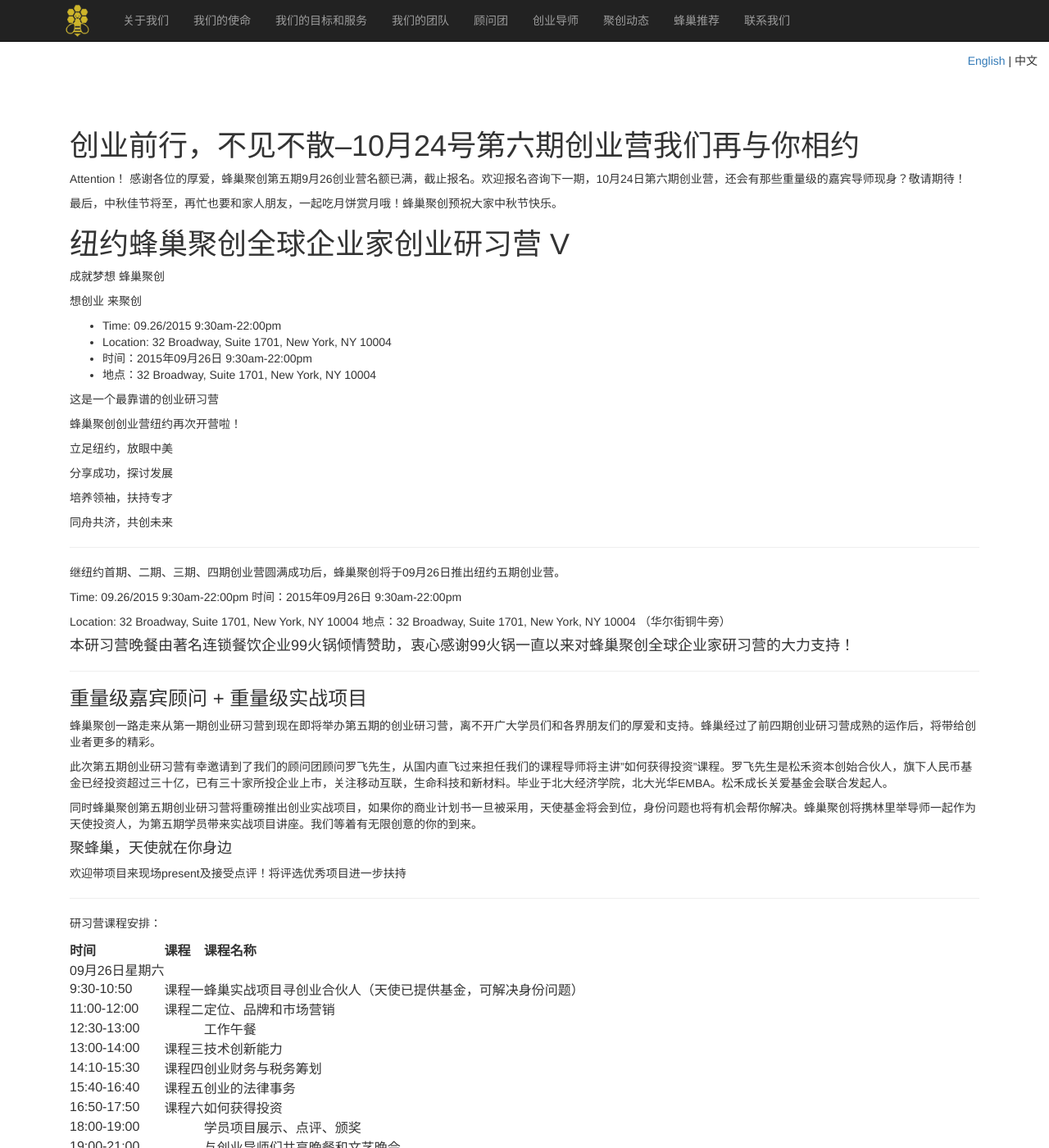
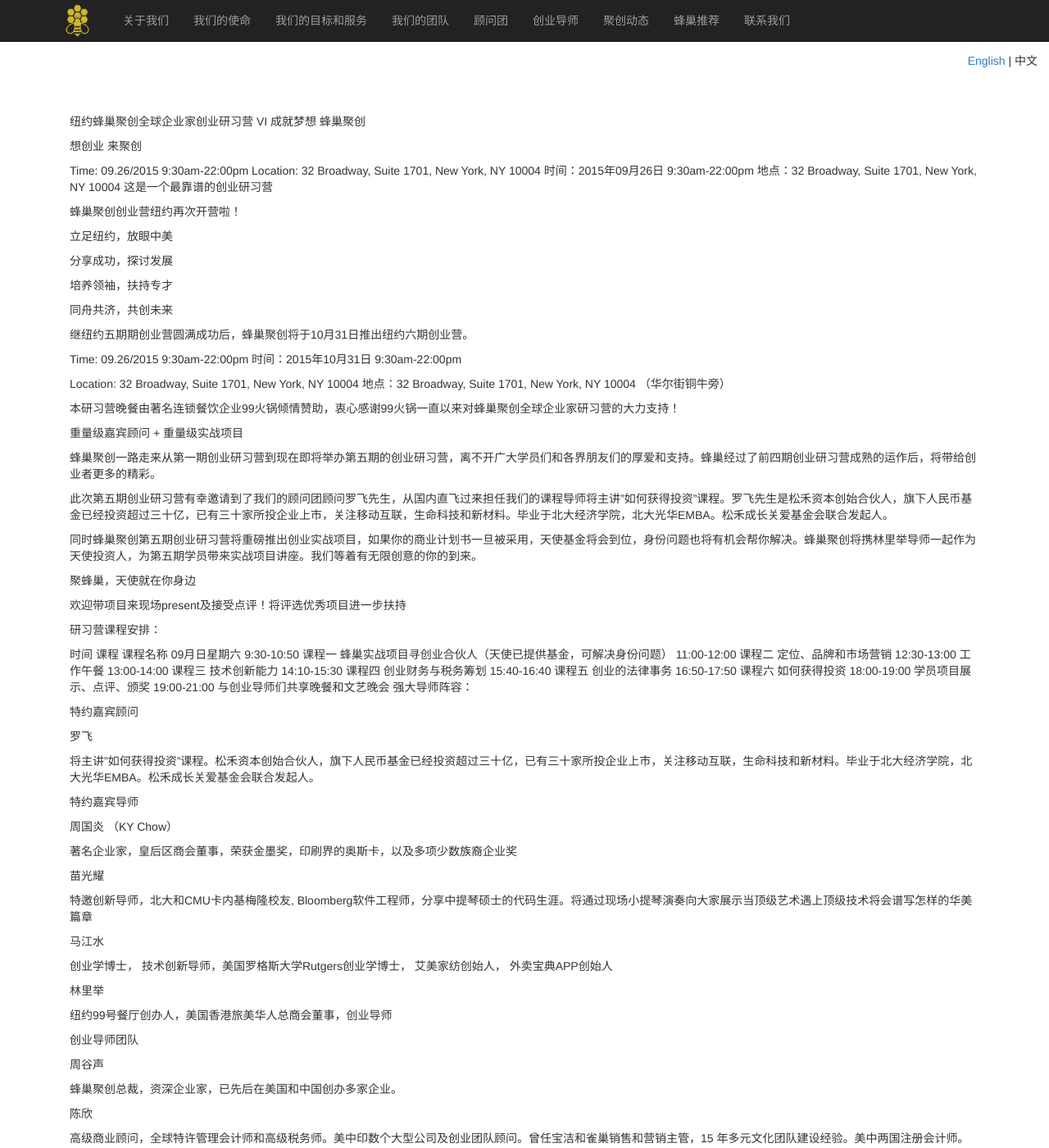
Before and after one commit to ibinc/ibinc.github.io, a Jekyll site: the page built from events_cn.md, in a window 1280 px wide and 1400 px high. Shown: the whole window at 82% size. Built offline with Jekyll 4.4.1, drawn with Linux system fonts in a browser that asks for light colours; Markdown is read by kramdown in place of the engine named in the settings; some of the changed text lies outside the part shown.

Commit message:
Update events_cn.md

```diff
--- a/events_cn.md
+++ b/events_cn.md
@@ -2,6 +2,134 @@
 layout: cn
 title: 聚创动态
 ---
+纽约蜂巢聚创全球企业家创业研习营 VI
+成就梦想 蜂巢聚创
+
+想创业 来聚创
+
+Time: 09.26/2015 9:30am-22:00pm
+Location: 32 Broadway, Suite 1701, New York, NY 10004
+时间：2015年09月26日 9:30am-22:00pm
+地点：32 Broadway, Suite 1701, New York, NY 10004
+这是一个最靠谱的创业研习营
+
+蜂巢聚创创业营纽约再次开营啦！
+
+立足纽约，放眼中美
+
+分享成功，探讨发展
+
+培养领袖，扶持专才
+
+同舟共济，共创未来
+
+继纽约五期期创业营圆满成功后，蜂巢聚创将于10月31日推出纽约六期创业营。
+
+Time: 09.26/2015 9:30am-22:00pm 时间：2015年10月31日 9:30am-22:00pm
+
+Location: 32 Broadway, Suite 1701, New York, NY 10004 地点：32 Broadway, Suite 1701, New York, NY 10004 （华尔街铜牛旁）
+
+本研习营晚餐由著名连锁餐饮企业99火锅倾情赞助，衷心感谢99火锅一直以来对蜂巢聚创全球企业家研习营的大力支持！
+
+重量级嘉宾顾问 + 重量级实战项目
+
+蜂巢聚创一路走来从第一期创业研习营到现在即将举办第五期的创业研习营，离不开广大学员们和各界朋友们的厚爱和支持。蜂巢经过了前四期创业研习营成熟的运作后，将带给创业者更多的精彩。
+
+此次第五期创业研习营有幸邀请到了我们的顾问团顾问罗飞先生，从国内直飞过来担任我们的课程导师将主讲"如何获得投资"课程。罗飞先生是松禾资本创始合伙人，旗下人民币基金已经投资超过三十亿，已有三十家所投企业上市，关注移动互联，生命科技和新材料。毕业于北大经济学院，北大光华EMBA。松禾成长关爱基金会联合发起人。
+
+同时蜂巢聚创第五期创业研习营将重磅推出创业实战项目，如果你的商业计划书一旦被采用，天使基金将会到位，身份问题也将有机会帮你解决。蜂巢聚创将携林里举导师一起作为天使投资人，为第五期学员带来实战项目讲座。我们等着有无限创意的你的到来。
+
+聚蜂巢，天使就在你身边
+
+欢迎带项目来现场present及接受点评！将评选优秀项目进一步扶持
+
+研习营课程安排：
+
+时间	课程	课程名称
+09月日星期六
+9:30-10:50	课程一	蜂巢实战项目寻创业合伙人（天使已提供基金，可解决身份问题）
+11:00-12:00	课程二	定位、品牌和市场营销
+12:30-13:00		工作午餐
+13:00-14:00	课程三	技术创新能力
+14:10-15:30	课程四	创业财务与税务筹划
+15:40-16:40	课程五	创业的法律事务
+16:50-17:50	课程六	如何获得投资
+18:00-19:00		学员项目展示、点评、颁奖
+19:00-21:00		与创业导师们共享晚餐和文艺晚会
+强大导师阵容：
+
+特约嘉宾顾问
+
+罗飞
+
+将主讲"如何获得投资"课程。松禾资本创始合伙人，旗下人民币基金已经投资超过三十亿，已有三十家所投企业上市，关注移动互联，生命科技和新材料。毕业于北大经济学院，北大光华EMBA。松禾成长关爱基金会联合发起人。
+
+特约嘉宾导师
+
+周国炎 （KY Chow）
+
+著名企业家，皇后区商会董事，荣获金墨奖，印刷界的奥斯卡，以及多项少数族裔企业奖
+
+苗光耀
+
+特邀创新导师，北大和CMU卡内基梅隆校友, Bloomberg软件工程师，分享中提琴硕士的代码生涯。将通过现场小提琴演奏向大家展示当顶级艺术遇上顶级技术将会谱写怎样的华美篇章
+
+马江水
+
+创业学博士， 技术创新导师，美国罗格斯大学Rutgers创业学博士， 艾美家纺创始人， 外卖宝典APP创始人
+
+林里举
+
+纽约99号餐厅创办人，美国香港旅美华人总商会董事，创业导师
+
+创业导师团队
+
+周谷声
+
+蜂巢聚创总裁，资深企业家，已先后在美国和中国创办多家企业。
+
+陈欣
+
+高级商业顾问，全球特许管理会计师和高级税务师。美中印数个大型公司及创业团队顾问。曾任宝洁和雀巢销售和营销主管，15 年多元文化团队建设经验。美中两国注册会计师。拥有美国4个硕士学位和5专业，北大信息管理学士。北大大纽约校友会创业部部长。
+
+黄河
+
+美国纽约Yeshiva大学商学院教授。美国博士（主修会计，辅修金融），美国法学硕士，北大法学学士。多篇论文发表在世界顶级金融和会计杂志，曾任创业竞赛的裁判，多年公司和律师顾问经验，创业导师。北大校友会休斯頓原会长。
+
+姜岩松
+
+美国顶级银行品牌营销及金融风险管理专家。美国博士（市场传播学），北京大学理学士（物理）。北大校友会副会长。
+
+李岳
+
+牧诚律师事务所合伙人，资深公司法律专家，创业导师。
+
+诱人的价格优惠
+
+价格：99.99美元（包含中餐及晚餐）
+
+于9/18号前报名提前预定价：$49.99美元（包含中餐及晚餐）
+
+需订阅我们的公众号和转发朋友圈，截图给我们的小编获取折扣码（请联系微信号: caikailun/mr_tag）
+
+或老学员推荐预定价：$49.99美元（包含中餐及晚餐）（获取折扣码请联系微信号:caikailun/mr_tag）
+
+原价：$99.99美元
+
+("small class, one to one conversation")
+
+报名链接：纽约蜂巢聚创全球企业家创业研习营 V
+
+有疑问请联系 邮箱：ibeehub.us@gmail.com 微信：caikailun/mr_tag 电话：(212)509-2001 （留言必复）
+
+在这个激情燃烧的岁月，创造一项属于自己的事业，才算得上无愧于青春和时代。
+
+只要你相信自己，只要你拥有创业的梦想和激情，我们愿意全心全意地为你服务。 参加蜂巢聚创全球企业家创业研习营，让你伟大的梦想在这里振翅高飞。
+
+Have questions about 蜂巢聚创全球企业家创业研习营——纽约六期 Contact iBeeHub, Inc. 蜂巢聚创
+
+
+
 # 创业前行，不见不散--10月24号第六期创业营我们再与你相约
 
 Attention！
```
